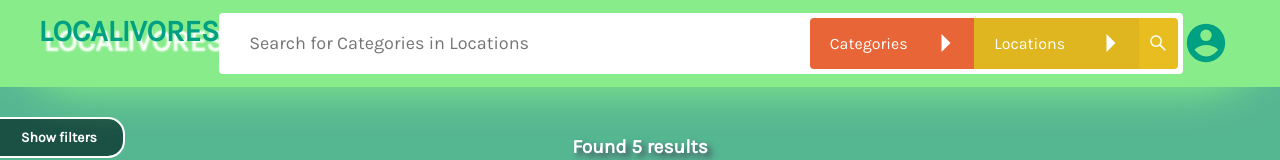
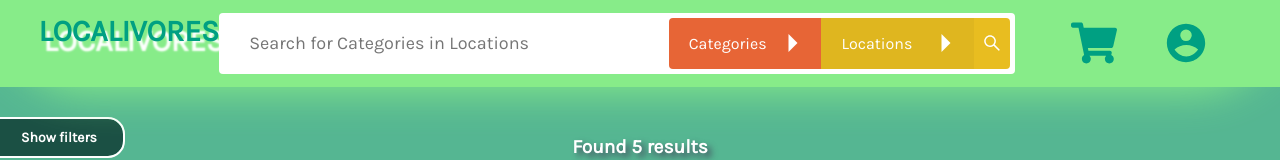
Before and after one commit to krzyswys/Localivores, a React (Create React App) app in the folder client/: page /after in a window 1280 px wide. Shown: the top 160 px of the page. Built offline with nearby package versions, Linux system fonts and the light colour scheme.

Commit message:
fix: fixed stylings for shopping cart and add cart icon

```diff
--- a/client/src/components/MainPage/Header/Header.css
+++ b/client/src/components/MainPage/Header/Header.css
@@ -82,16 +82,27 @@
     background: none;
     transition: 0.1s ease-in-out;
     display: flex;
-    justify-content: center;
+    justify-content: flex-end;
     align-items: center;
+    gap:1em;
+    padding: 0 10px;
+    margin-left:1em;
+    margin-right:10px;
+
     /* padding-right: 14%; */
 }
 
-.open-account-menu-button:hover {
-    scale: 102%;
+.icon{
+    scale: 1;
+    color: #00a082;
+    transition: 0.16s ease-in-out;
+}
+.icon:hover{
+    scale: 1.15;
     color: #ffffff;
     cursor: pointer;
 }
+
 
 .animated-div {
     overflow: hidden;
--- a/client/src/components/MainPage/Header/Header.js
+++ b/client/src/components/MainPage/Header/Header.js
@@ -1,5 +1,6 @@
 import React, { useState, useEffect } from 'react';
 import { RiAccountCircleFill } from 'react-icons/ri';
+import { FaShoppingCart } from 'react-icons/fa';
 import './Header.css';
 import { useLocation, useNavigate } from 'react-router-dom';
 import Logo from '../../../UI/Logo/Logo';
@@ -53,13 +54,16 @@ const Header = () => {
             top: isOnHomePage ? 'auto' : 0,
         }}>
             <AccountSlider handleMenuToggle={handleMenuToggle} isMenuOpen={isMenuOpen} />
+
             <div className='searchBar-container ' style={divStyle}>
                 <header className='header'>
                     <Logo onClick={navigateHandler} />
                     {/* <div className='account'> */}
                     <SearchBar />
-                    <div className='open-account-menu-button' onClick={handleMenuToggle}>
-                        <RiAccountCircleFill />
+
+                    <div className='open-account-menu-button' >
+                    <FaShoppingCart className="icon" />
+                    <RiAccountCircleFill className="icon" onClick={handleMenuToggle} />
                     </div>
 
                     {/* <button className='login-button'>Log in</button> */}
--- a/client/src/components/ShoppingCart/ShoppingCart.js
+++ b/client/src/components/ShoppingCart/ShoppingCart.js
@@ -126,7 +126,7 @@ const ShoppingCart = () => {
   };
 
   return (
-    <section className={styles.shoppingCartSection}>
+
       <div className={styles.shoppingCart}>
         <div className={styles.header}>
           <span>Product</span>
@@ -161,7 +161,7 @@ const ShoppingCart = () => {
           <button className={styles.purchaseButton}>PURCHASE</button>
         </div>
       </div>
-    </section>
+
   );
 };
 
--- a/client/src/components/ShoppingCart/ShoppingCart.module.css
+++ b/client/src/components/ShoppingCart/ShoppingCart.module.css
@@ -2,19 +2,7 @@
     --green-background: rgba(126, 246, 136, 0.242);
     --light-green-background: rgba(37, 249, 55, 0.242);
   }
-  .shoppingCartSection{
-    display:flex;
-    justify-content:center;
-    align-items:center;
-    flex-direction:column;
-    width:100vw;
-    height:100vh;
-    background-image:url('../../assets/Cart/grocery-cart-background.jpg');
-    background-size: cover;
-    background-position: center;
-    background-repeat: no-repeat;
-    background-attachment: fixed;
-  }
+
   .shoppingCart {
     display: grid;
     justify-items: center;
```
